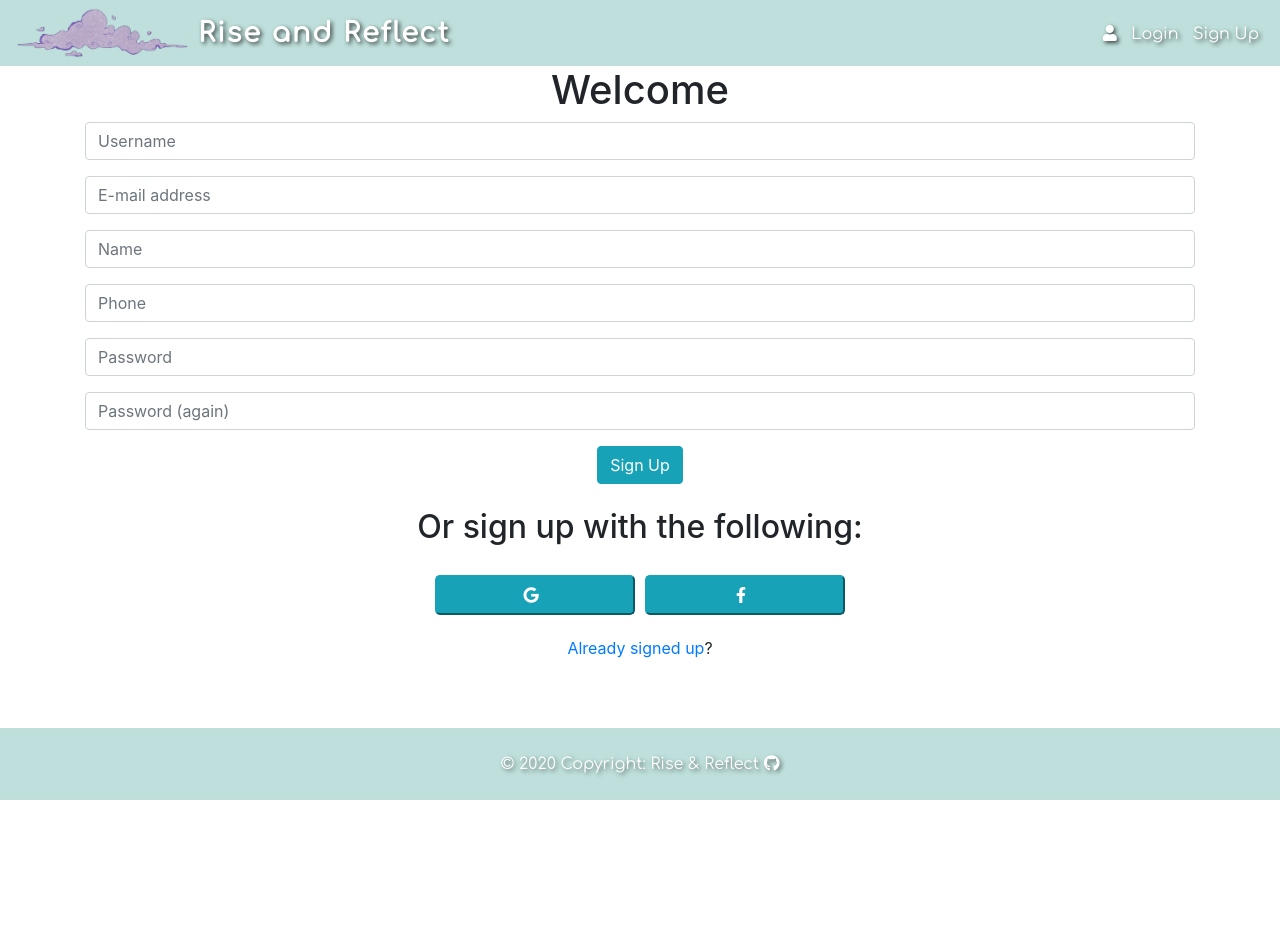
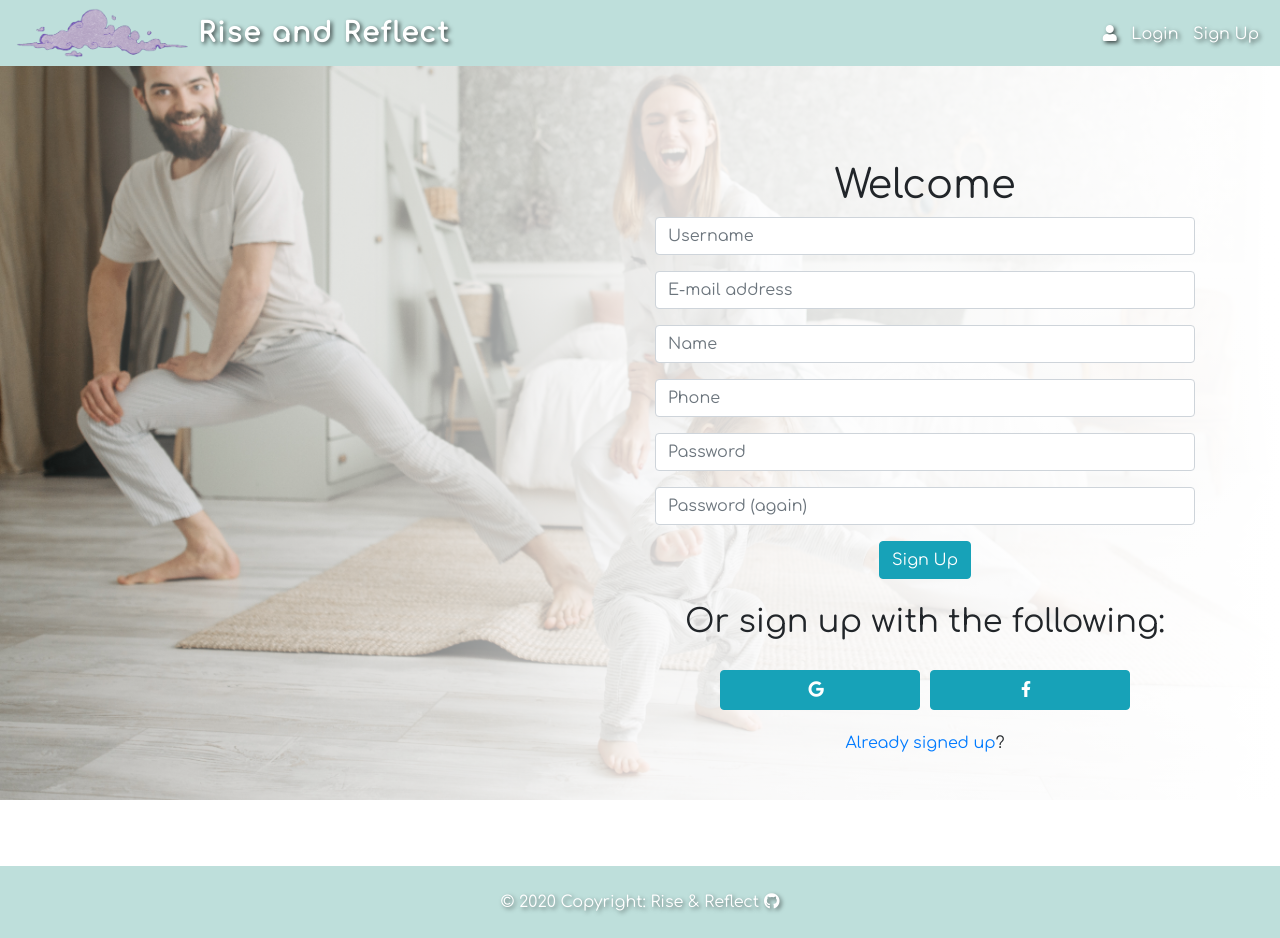
Before and after one commit to sean-meade/rise-and-reflect, a Django app: page /accounts/signup/ in a window 1280 px wide. Before the commit the page ends 800 px from the top, so only its background shows below. Run offline with Django 3.2, Linux system fonts and the light colour scheme; some libraries are stand-ins or nearby versions.

Commit message:
sign up page complete!

```diff
--- a/WEBSITE/rise_and_reflect/static/css/style.css
+++ b/WEBSITE/rise_and_reflect/static/css/style.css
@@ -8,7 +8,6 @@
 
 html,
 body {
-  background-color: #bedfdb;
   display: flex;
   flex-direction: column;
   min-height: 100vh;
@@ -121,6 +120,9 @@ footer a:hover {
   color: #66afa5;
 }
 
+.container {
+  font-family:'Comfortaa', cursive;
+}
 
 .container-fluid {
   margin-top: -50px;
@@ -641,6 +643,7 @@ td {
 }
 
 /* FB & Google on sign up page */
+
 .btn-google,
 .btn-facebook {
     display: flex;
@@ -650,7 +653,6 @@ td {
     height: 40px;
     margin: 5px;
     border-radius: 5px;
-    background-color: #4285F4;
     color: #fff;
     font-size: 16px;
     cursor: pointer;
@@ -665,3 +667,25 @@ td {
 .btn-facebook:hover {
     opacity: 0.8;
 }
+
+.image-container {
+  position: fixed;
+  top: 0;
+  left: 0;
+  width: 100%;
+  height: 100%;
+  background-image: url("../images/self_care_six.jpg");
+  background-size: cover;
+  background-position: center;
+  z-index: -1;
+}
+
+.gradient-overlay {
+  position: absolute;
+  top: 0;
+  left: 0;
+  width: 100%;
+  height: 100%;
+  background: linear-gradient(to right, rgba(255, 255, 255, 0) 0%, rgba(255, 255, 255, 0.8) 50%, rgba(255, 255, 255, 1) 100%);
+  z-index: -1;
+}
--- a/WEBSITE/rise_and_reflect/templates/allauth/account/signup.html
+++ b/WEBSITE/rise_and_reflect/templates/allauth/account/signup.html
@@ -1,15 +1,20 @@
 {% extends "base.html" %}
-
+{% load static %}
 {% load i18n %}
 
 {% block head_title %}{% trans "Signup" %}{% endblock %}
 
 {% block content %}
+<div class="image-container">
+  <div class="gradient-overlay"></div>
+</div>
+
 <div class="container">
+  <div class="row justify-content-center align-items-center" style="min-height: 100vh;">
+    <div class="col-md-6 offset-md-6">
       <h1 class="text-center">{% trans "Welcome" %}</h1>
 
       <form class="signup" id="signup_form" method="post" action="{% url 'account_signup' %}">
-
         {% csrf_token %}
         {{ form.as_p }}
         {% if redirect_field_value %}
@@ -19,12 +24,13 @@
           <button type="submit" class="btn btn-info">{% trans "Sign Up" %}</button>
         </div>
       </form>
+
       <h2 class="text-center pt-4">Or sign up with the following:</h2>
       <div class="row justify-content-center pt-3">
-            <button type="" class="btn-google btn-info">
+        <button type="" class="btn btn-google btn-info">
           <i class="fab fa-google"></i>
         </button>
-            <button type="" class="btn-facebook btn-info">
+        <button type="" class="btn btn-facebook btn-info">
           <i class="fab fa-facebook-f"></i>
         </button>
       </div>
@@ -33,5 +39,6 @@
         {% blocktrans %}<a href="{{ login_url }}">Already signed up</a>?{% endblocktrans %}
       </p>
     </div>
-
+  </div>
+</div>
 {% endblock %}
```
Lines whose indentation alone changed are shown as unchanged.
